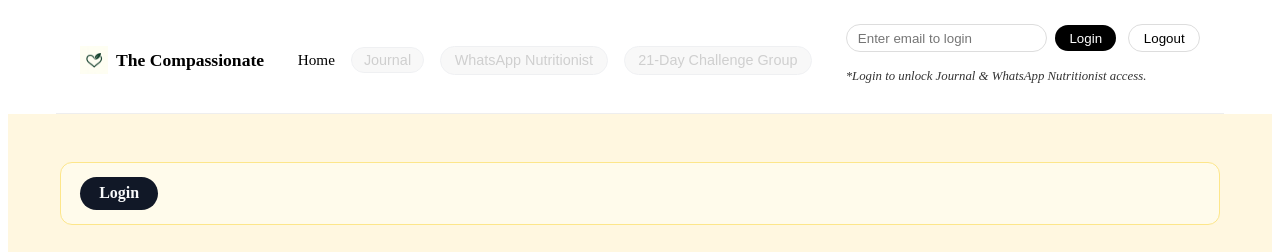
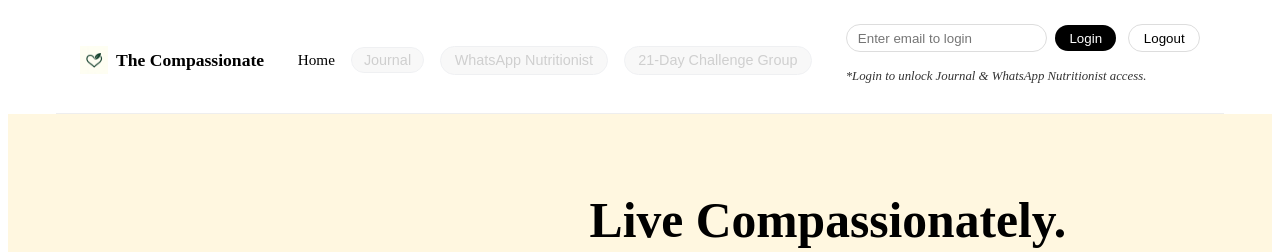
Before and after one commit to swanandpatil/compassionatesite, a React (Vite) app: page / in a window 1280 px wide. Shown: the top 252 px of the page. Built offline with nearby package versions, Linux system fonts and the light colour scheme; no server answers.

Commit message:
deployment

```diff
--- a/src/pages/Home.jsx
+++ b/src/pages/Home.jsx
@@ -41,40 +41,8 @@ export default function Home({ hasPass, onBuyPass }) {
       }}
     >
       {/* ✅ Login banner at top of Home (only when NOT logged in) */}
-      {!user && (
-        <div
-          style={{
-            maxWidth: "1120px",
-            margin: "0 auto 1.5rem",
-            padding: "0.9rem 1.2rem",
-            borderRadius: "0.75rem",
-            border: "1px solid #fde68a",
-            backgroundColor: "#fffbeb",
-            display: "flex",
-            justifyContent: "space-between",
-            alignItems: "center",
-            gap: "1rem",
-            flexWrap: "wrap",
-          }}
-        >
 
-          <Link
-            to="/login"
-            style={{
-              padding: "0.45rem 1.2rem",
-              borderRadius: "999px",
-              border: "none",
-              background: "#111827",
-              color: "#f9fafb",
-              fontWeight: 600,
-              textDecoration: "none",
-              whiteSpace: "nowrap",
-            }}
-          >
-            Login
-          </Link>
-        </div>
-      )}
+
 
       {/* Main container */}
       <div
```
